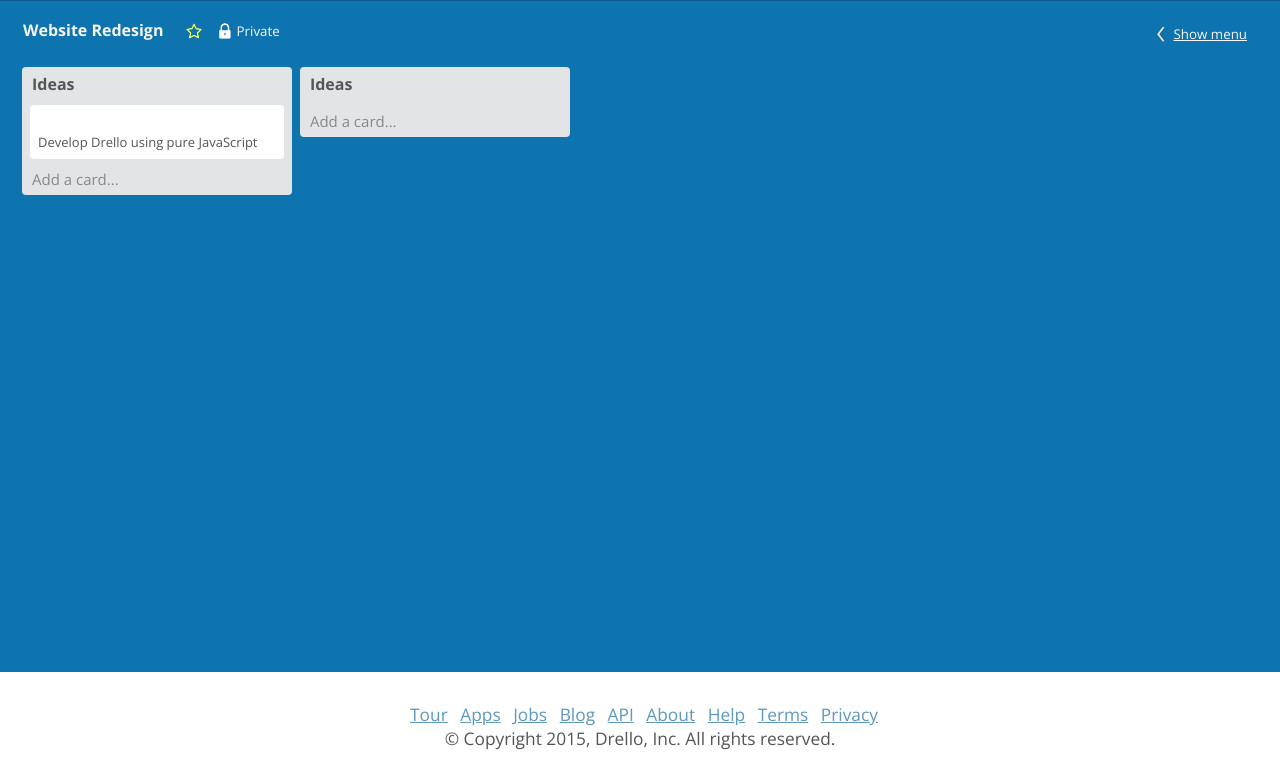
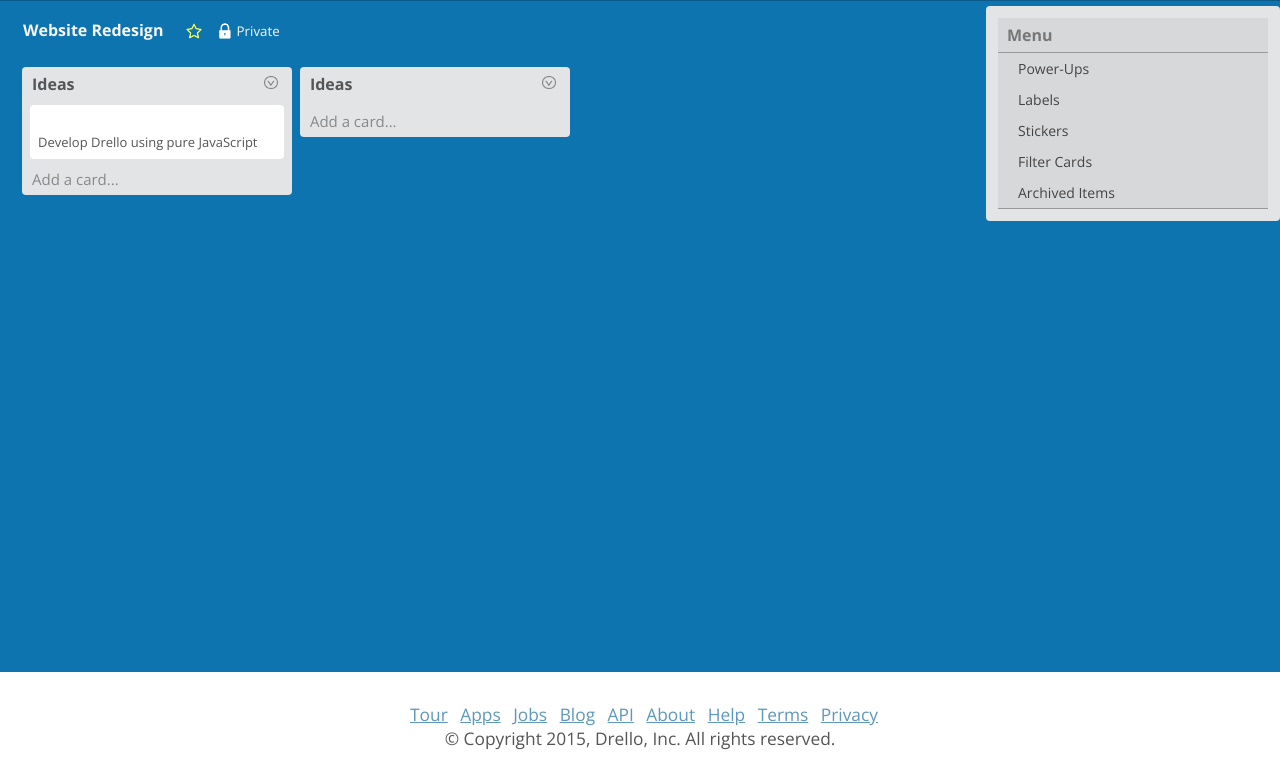
Before and after one commit to walakang/drello, a plain HTML site: page board1.html in a window 1280 px wide. Shown: the part 39-819 px from the top of the page. Drawn offline with nearby package versions, Linux system fonts and the light colour scheme; a web font is replaced by a local one.

Commit message:
single board side menu

```diff
--- a/board1.html
+++ b/board1.html
@@ -74,6 +74,25 @@
 				</div>
 			</article>
 		</section>
+		<aside id="board-menu">
+			<nav>
+				<div id="board-menu-nav-toggle" class="border-bottom">
+					<span class="title">
+						Menu
+					</span>
+					<span class="right"></span>
+				</div>
+				<ul>
+					<li>Power-Ups</li>
+					<li>Labels</li>
+					<li>Stickers</li>
+					<li>Filter Cards</li>
+					<li class="border-bottom">Archived Items</li>
+				</ul>
+
+
+			</nav>
+		</aside>
 		<footer>
 			<a href="#">Tour</a> <a href="#"> Apps</a> <a href="#">Jobs</a> <a href="#">Blog</a> <a href="#">API</a> <a href="#">About</a> <a href="#">Help</a> <a href="#">Terms</a> <a href="#">Privacy</a>
 			<br/>
--- a/css/style_sass.scss
+++ b/css/style_sass.scss
@@ -21,6 +21,12 @@ $ScriptFont: 'Rochester', cursive;
 @mixin img-tag(){
 	max-width: 100%;
 	box-sizing: border-box;
+}
+@mixin transition($time,$prop,$ease){
+	-webkit-transition: $time $prop $ease;
+	-moz-transition: $time $prop $ease;
+	-ms-transition: $time $prop $ease;
+	transition: $time $prop $ease;
 }
 @mixin transition-all(){
 	-webkit-transition: 0.1s all ease-in-out;
@@ -81,6 +87,9 @@ a{
 	background: transparent;
 	border: 1px solid white;
 	color: white;
+}
+.border-bottom{
+	border-bottom: 1px solid #999;
 }
 header{
 	background: $primaryColor;
@@ -493,6 +502,18 @@ section#board-content{
 			font-weight: bold;
 			font-size: 16px;
 			cursor: pointer;
+
+			a{
+				@include add-bg-image(down);
+				width: 18px;
+				height: 18px;
+				background-size: 14px;
+				opacity: 0.7;
+				margin-top: 3px;
+			}
+			a:hover{
+				opacity: 1;
+			}
 		}
 		#add-card{
 			padding: 6px 10px;
@@ -524,3 +545,34 @@ section#board-content{
 		}
 	}
 }
+#board-menu{
+	position: absolute;
+	top: 45px;
+	right: 0;
+	transform: translate(0px,0px);
+	@include border-radius(4px);
+	@include transition(0.2s,transform opacity,cubic-bezier(0.165, 0.84, 0.44, 1));
+	background: #e2e4e6;
+	width: 270px;
+	padding: 12px;
+
+	nav{
+		background: rgba(0,0,0,0.05);
+
+		#board-menu-nav-toggle{
+			font-weight: bold;
+			font-size: 16px;
+			padding: 6px 9px;
+			color: #777;
+		}
+		ul{
+			list-style: none;
+
+			li{
+				padding: 6px 6px 6px 20px;
+				color: #444;
+				font-size: 14px;
+			}
+		}
+	}
+}
```
Also changed, not shown: css/style_sass.css, drawing.svg, images/down.png (added), 1 other file.
